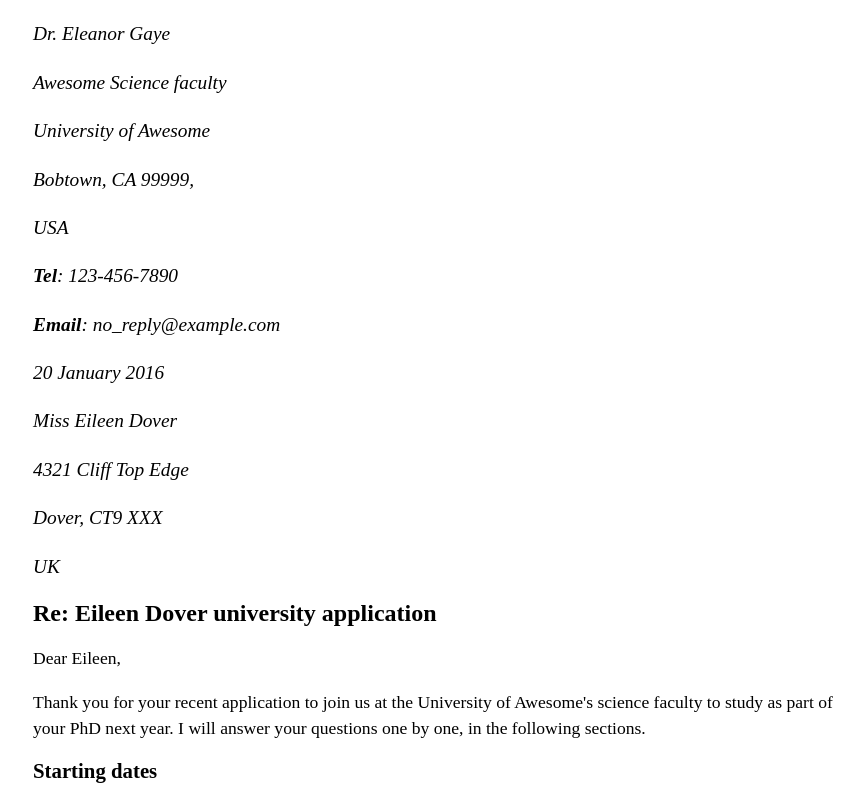
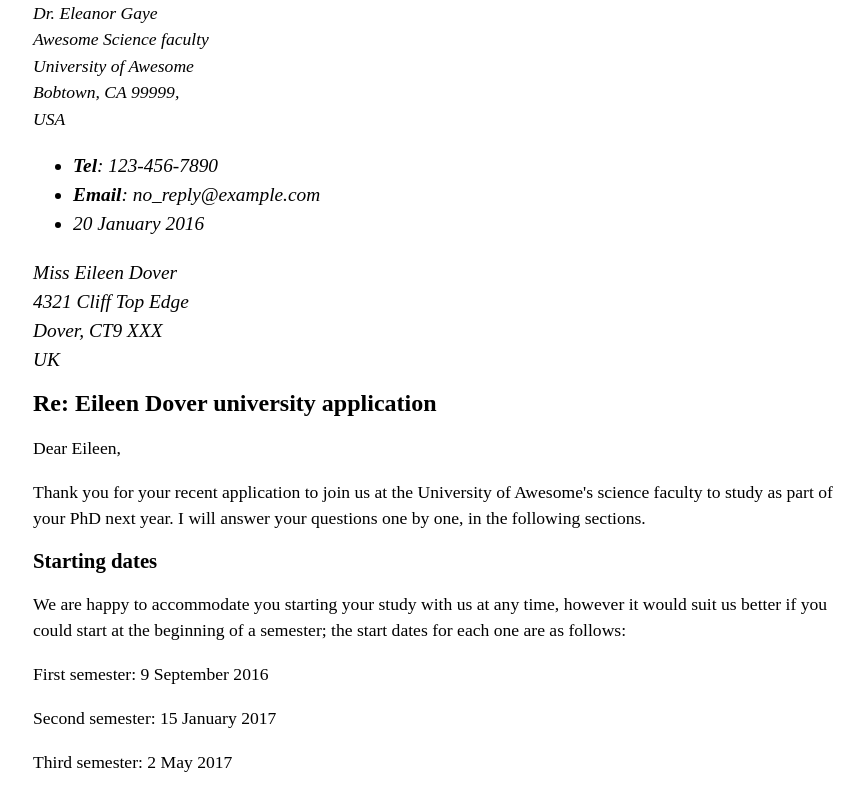
Before and after one commit to ChyngyzS/marking-up-a-letter, a plain HTML site: page index.html in a window 1280 px wide. Shown: the top 790 px of the page, without its empty margins (207-1071 px from the left). Drawn offline with Linux system fonts and the light colour scheme.

Commit message:
Update index.html

```diff
--- a/index.html
+++ b/index.html
@@ -12,20 +12,23 @@
     <header>
 
      <address>
-       <p> Dr. Eleanor Gaye </p>
-       <p> Awesome Science faculty </p>
-       <p> University of Awesome </p>
-       <p> Bobtown, CA 99999, </p>
-       <p> USA </p>
-       <p><strong>Tel</strong>: 123-456-7890</p>
-       <p><strong>Email</strong>: no_reply@example.com</p>
+        Dr. Eleanor Gaye <br>
+        Awesome Science faculty <br>
+        University of Awesome <br>
+        Bobtown, CA 99999, <br>
+        USA <br>
 
-       <p> 20 January 2016 </p>
+       <ul>
+         <li> <strong>Tel</strong>: 123-456-7890 </li>
+         <li> <strong>Email</strong>: no_reply@example.com </li>
+         <li> 20 January 2016 </li>
+       </ul>
 
-       <p> Miss Eileen Dover </p>
-       <p> 4321 Cliff Top Edge </p>
-       <p> Dover, CT9 XXX </p>
-       <p> UK </p>
+      <address>
+        Miss Eileen Dover <br>
+        4321 Cliff Top Edge <br>
+        Dover, CT9 XXX <br>
+        UK <br>
      </address>
 
     </header>
```
